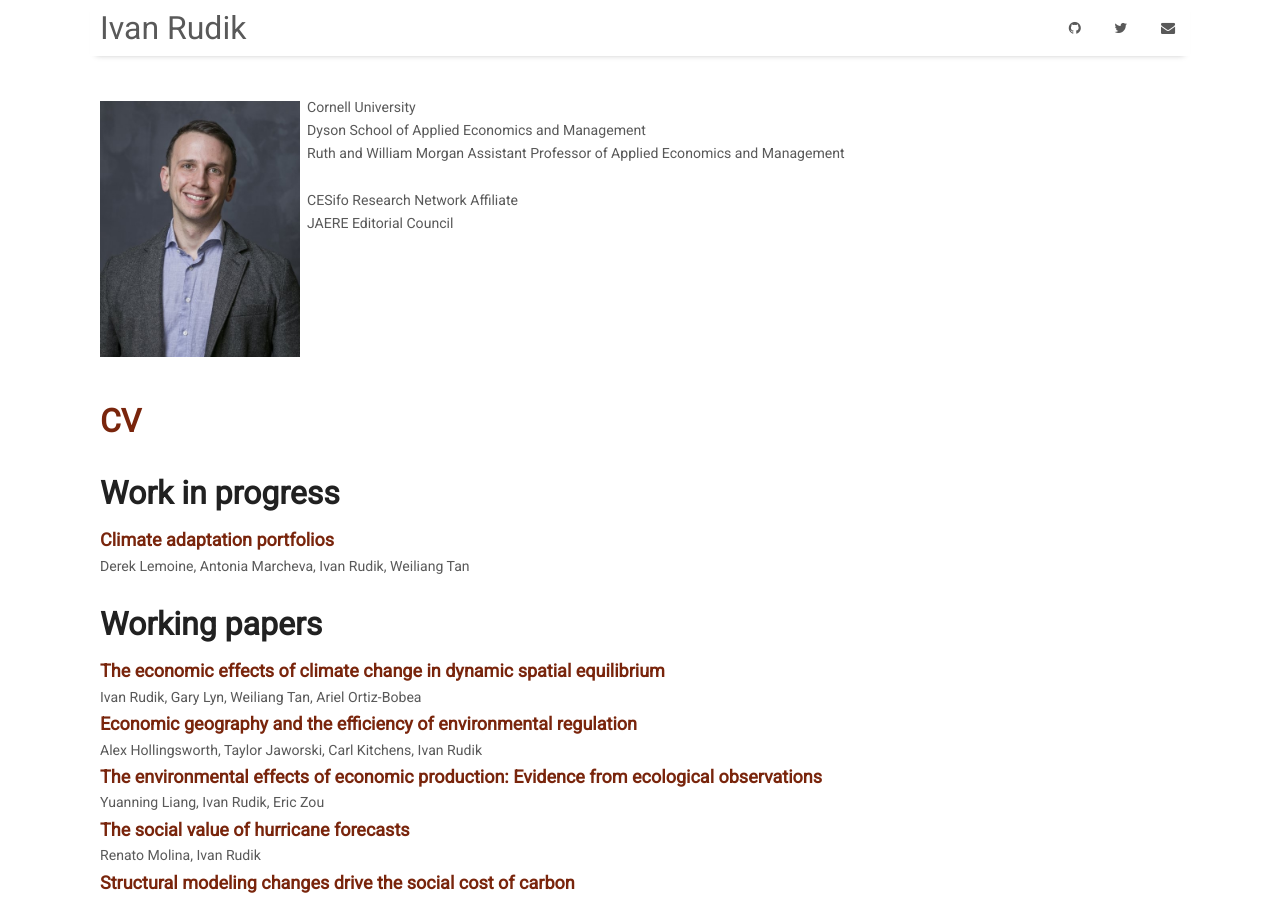
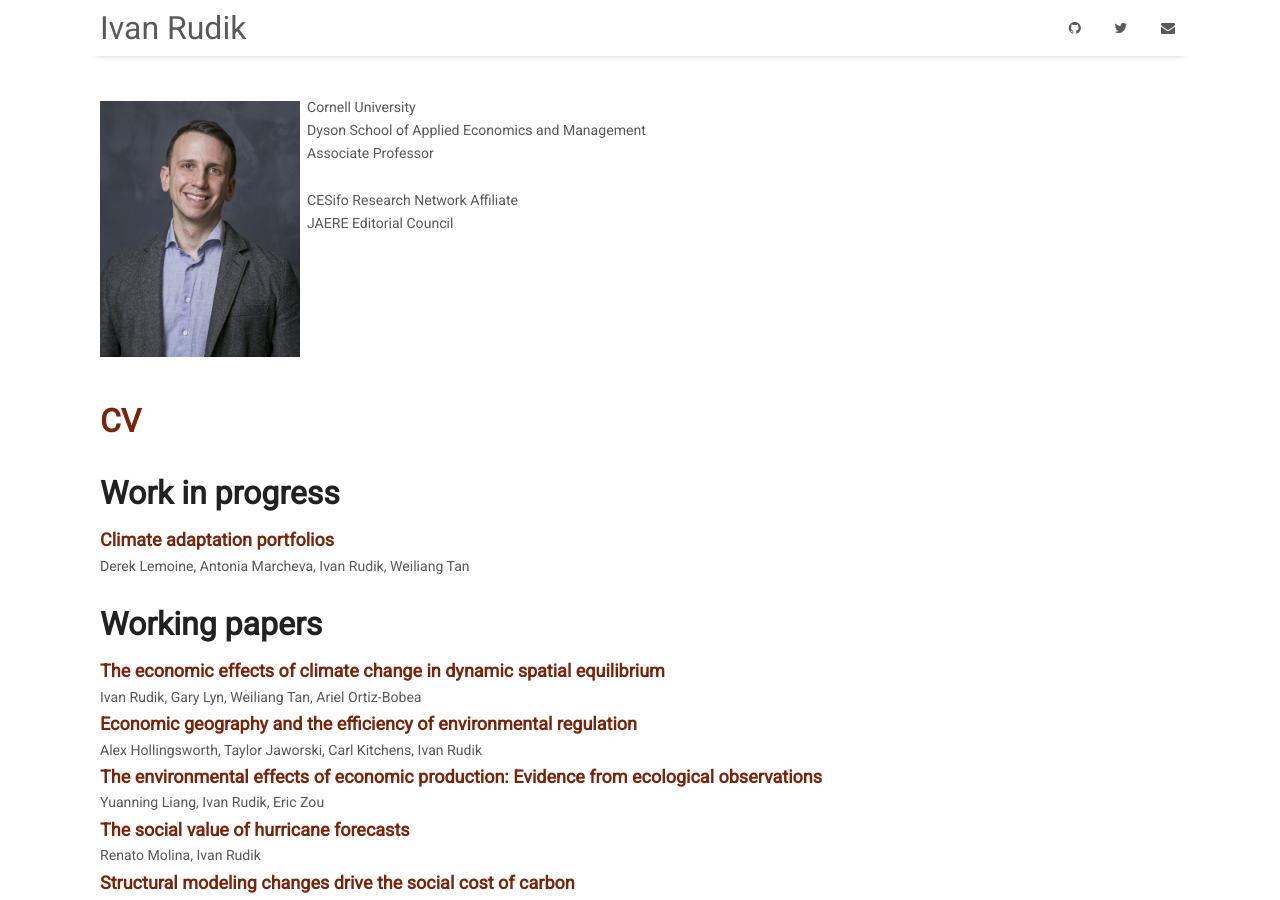
Before and after one commit to irudik/irudik.github.io, a Jekyll site: the page built from index.md, in a window 1280 px wide and 900 px high. Built offline with Jekyll 4.4.1, drawn with Linux system fonts in a browser that asks for light colours; nearby versions of some CDN libraries.

Commit message:
Update index.md
promotion

```diff
--- a/index.md
+++ b/index.md
@@ -9,7 +9,7 @@ tags:
 
 &nbsp; Cornell University <br />
 &nbsp; Dyson School of Applied Economics and Management <br />
-&nbsp; Ruth and William Morgan Assistant Professor of Applied Economics and Management <br /> <br />
+&nbsp; Associate Professor <br /> <br />
 
 &nbsp; CESifo Research Network Affiliate <br />
 &nbsp; JAERE Editorial Council <br /> <br />
```
